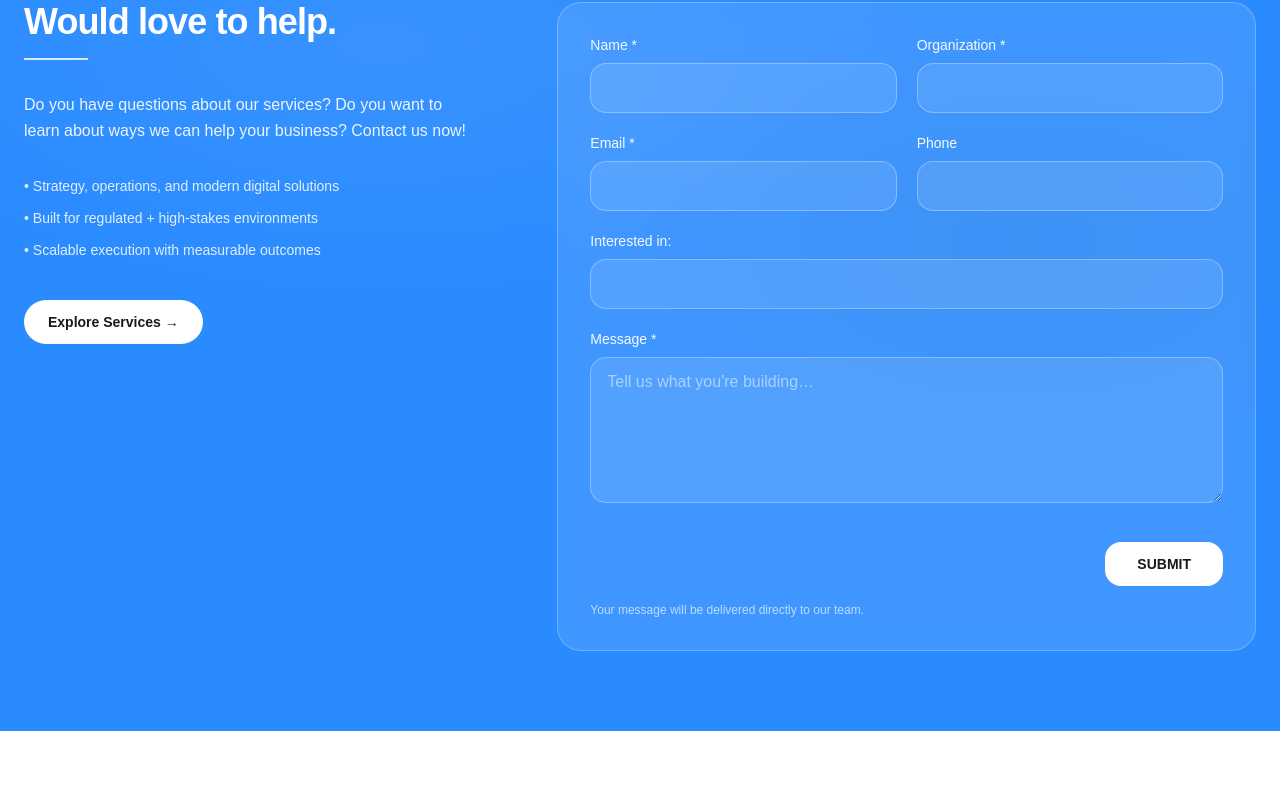
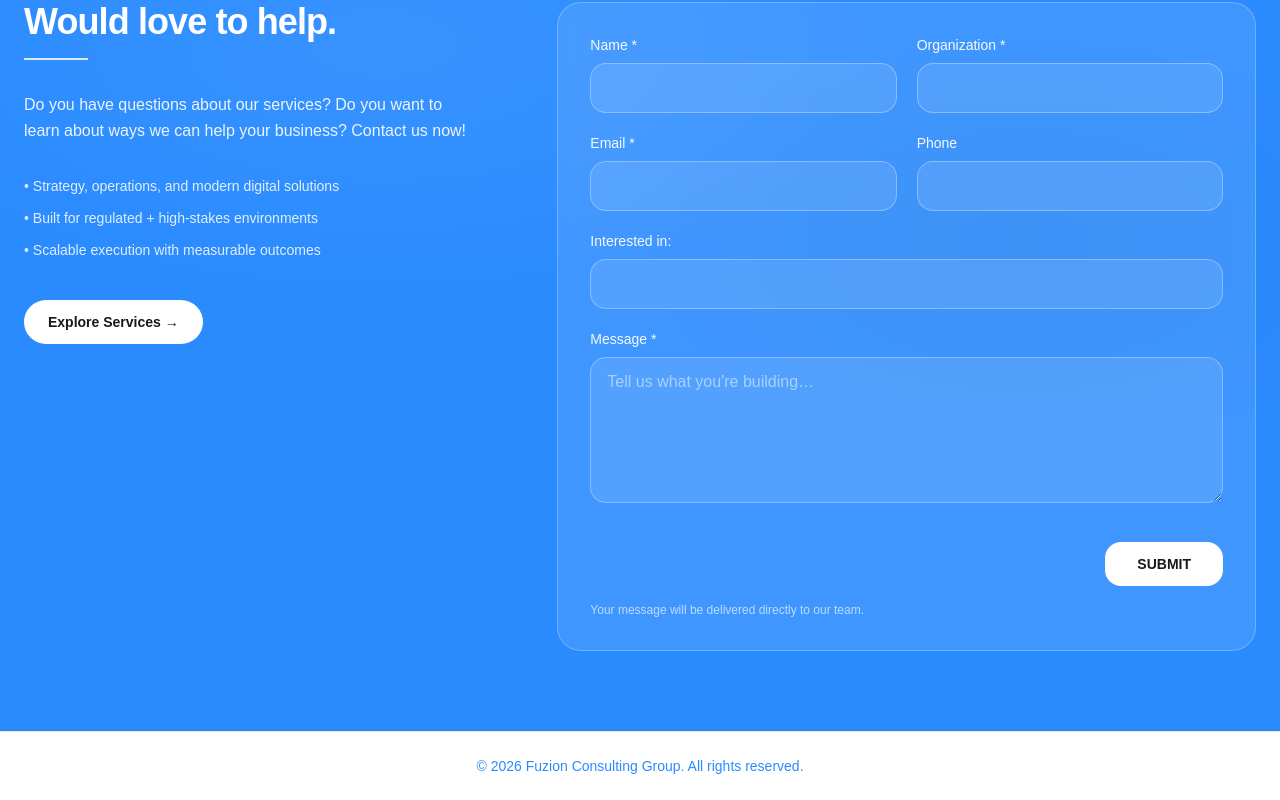
Before and after one commit to TrestonSMC/fusion-consulting-group, a Next.js app: page / in a window 1280 px wide. Shown: the part 2404-3204 px from the top of the page. Before the commit the page ends 3135 px from the top, so only its background shows below. Built offline with nearby package versions, Linux system fonts and the light colour scheme.

Commit message:
add clean centered footer

```diff
--- a/app/layout.tsx
+++ b/app/layout.tsx
@@ -2,6 +2,7 @@ import type { Metadata } from "next";
 import { Geist, Geist_Mono } from "next/font/google";
 import "./globals.css";
 import FuzionNav from "../src/components/FuzionNav";
+import FuzionFooter from "../src/components/FuzionFooter";
 
 const geistSans = Geist({
   variable: "--font-geist-sans",
@@ -44,6 +45,7 @@ export default function RootLayout({
       <body className={`${geistSans.variable} ${geistMono.variable} antialiased`}>
         <FuzionNav />
         {children}
+        <FuzionFooter />
       </body>
     </html>
   );
--- /dev/null
+++ b/src/components/FuzionFooter.tsx
@@ -0,0 +1,18 @@
+"use client";
+
+const LOGO_BLUE = "#2a8bff";
+
+export default function FuzionFooter() {
+  return (
+    <footer className="bg-white border-t border-black/10">
+      <div className="mx-auto max-w-7xl px-6 py-6 text-center">
+        <p
+          className="text-sm font-medium"
+          style={{ color: LOGO_BLUE }}
+        >
+          © {new Date().getFullYear()} Fuzion Consulting Group. All rights reserved.
+        </p>
+      </div>
+    </footer>
+  );
+}
```
